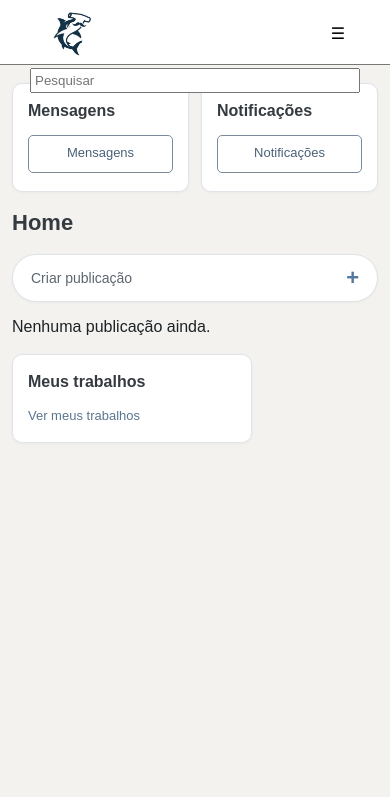
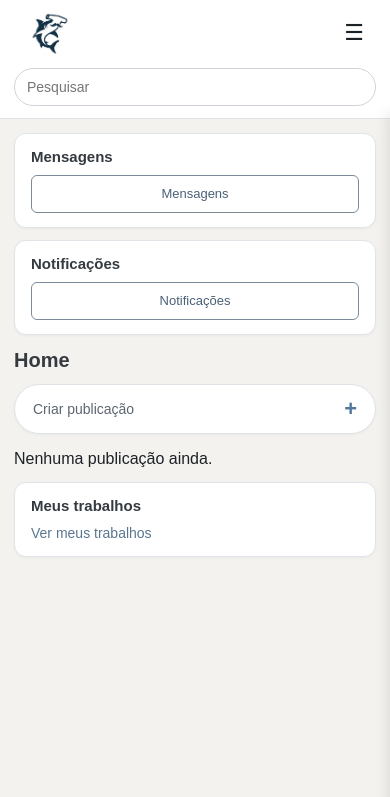
Before and after one commit to enzogyoshi/biconline, a PHP site: page /feed.php in a window 390 px wide. Shown: the top 797 px of the page. Run offline with PHP 8.4, Linux system fonts and the light colour scheme; data that the repository does not hold is empty.

Commit message:
atualizando feed

```diff
--- a/feed/feed.css
+++ b/feed/feed.css
@@ -14,23 +14,32 @@ nav {
     display: flex;
     justify-content: space-between;
     align-items: center;
-    background-color: white;
-    padding: 15px 30px;
-    border-bottom: 1px solid #777;
-    box-sizing: border-box;
-    height: 8vh;
+    background-color: #ffffff;
+    padding: 8px 30px;
+    border-bottom: 1px solid #dfe3e7;
     min-height: 65px;
     gap: 20px;
 }
 
-nav > img {
-    max-width: 150px;
+nav > img.logo,
+.logo img {
+    width: 72px;
+    max-width: 72px;
+    height: auto;
+    max-height: 46px;
+    object-fit: contain;
+    display: block;
+    flex-shrink: 0;
 }
 
 .pesquisa-header {
-    width: 190px;
-    height: 25px;
-    padding: 3px;
+    width: 220px;
+    max-width: 100%;
+    height: 36px;
+    padding: 6px 12px;
+    border: 1px solid #cfd4da;
+    border-radius: 20px;
+    font-size: 14px;
     margin-left: auto;
     margin-right: auto;
 }
@@ -50,12 +59,15 @@ nav > img {
 
 .nav-links a {
     text-decoration: none;
-    color: black;
+    color: #1d2226;
     font-size: 16px;
+    display: inline-flex;
+    align-items: center;
+    gap: 6px;
 }
 
 .nav-links a:hover {
-    color: blue;
+    color: #52789c;
 }
 
 .nav-links img {
@@ -82,54 +94,23 @@ nav > img {
 
 .menu-btn {
     display: none;
-    color: black;
-    padding: 10px 15px;
-    border-radius: 5px;
+    color: #1d2226;
+    padding: 8px 12px;
+    border-radius: 6px;
+    font-size: 22px;
     cursor: pointer;
     z-index: 2000;
 }
 
 .icone-casa {
-    font-size: 28px;
+    font-size: 26px;
     font-weight: bold;
-}
-
-@media (max-width: 999px) {
-    nav {
-        position: relative;
-    }
-
-    .menu-btn {
-        display: block;
-    }
-
-    .nav-links {
-        position: fixed;
-        top: 8vh;
-        right: 0;
-        width: 35vw;
-        height: 92vh;
-        background-color: white;
-        display: flex;
-        flex-direction: column;
-        justify-content: space-around;
-        align-items: center;
-        margin: 0;
-        padding: 0;
-        transform: translateX(100%);
-        transition: transform 0.3s ease;
-        z-index: 1500;
-    }
-
-    #menu-toggle:checked + .menu-btn + .nav-links {
-        transform: translateX(0);
-    }
 }
 
 .conteudo {
     width: 100%;
     max-width: 1200px;
-    margin: 28px auto;
+    margin: 24px auto;
     padding: 0 20px;
     display: grid;
     grid-template-columns: 180px minmax(0, 600px) 200px;
@@ -147,16 +128,16 @@ nav > img {
 
 .cartao {
     width: 100%;
-    padding: 18px 15px;
+    padding: 18px 16px;
     background-color: #ffffff;
     border: 1px solid #e0e4e8;
-    border-radius: 10px;
+    border-radius: 12px;
     box-shadow: 0 1px 3px rgba(0, 0, 0, 0.04);
 }
 
 .cartao h2 {
     font-size: 16px;
-    margin-bottom: 15px;
+    margin-bottom: 14px;
     font-weight: 600;
     color: #343a40;
 }
@@ -171,13 +152,13 @@ nav > img {
     position: relative;
     width: 100%;
     height: 38px;
-    line-height: 34px;
+    line-height: 36px;
     overflow: hidden;
     text-align: center;
     text-decoration: none;
     color: #4b6177;
     border: 1px solid #7b8b9c;
-    border-radius: 5px;
+    border-radius: 6px;
     font-family: Arial, sans-serif;
     font-size: 13px;
     transition: color 0.3s;
@@ -213,7 +194,7 @@ nav > img {
 }
 
 .titulo-feed {
-    margin: 0 0 18px;
+    margin: 0 0 16px;
     font-size: 22px;
     color: #343a40;
 }
@@ -224,7 +205,7 @@ nav > img {
     justify-content: space-between;
     gap: 12px;
     width: 100%;
-    padding: 12px 18px;
+    padding: 13px 18px;
     margin-bottom: 16px;
     background-color: #ffffff;
     border: 1px solid #dfe3e7;
@@ -261,15 +242,16 @@ nav > img {
     padding: 16px;
     background-color: #ffffff;
     border: 1px solid #dfe3e7;
-    border-radius: 10px;
+    border-radius: 12px;
     box-shadow: 0 1px 3px rgba(0, 0, 0, 0.04);
 }
 
 .publicacao-cabecalho {
     display: flex;
     align-items: center;
-    gap: 12px;
-    padding-bottom: 14px;
+    flex-wrap: wrap;
+    gap: 10px;
+    padding-bottom: 12px;
     border-bottom: 1px solid #edf0f2;
     width: 100%;
 }
@@ -295,7 +277,6 @@ a.publicacao-usuario:hover {
 }
 
 .publicacao-horario {
-    margin-top: 4px;
     font-size: 12px;
     color: #7a828a;
 }
@@ -308,15 +289,29 @@ a.publicacao-usuario:hover {
     overflow-wrap: anywhere;
 }
 
-.publicacao img {
+.publicacao-midia,
+.publicacao img,
+.publicacao video {
+    display: block;
     max-width: 100%;
     height: auto;
+    margin-top: 12px;
+    border-radius: 8px;
+}
+
+.publicacao-link {
+    display: inline-block;
+    margin-top: 10px;
+    font-size: 13px;
+    color: #52789c;
+    overflow-wrap: anywhere;
 }
 
 .link-trabalhos {
+    display: inline-block;
     color: #5b7690;
     text-decoration: none;
-    font-size: 13px;
+    font-size: 14px;
 }
 
 .link-trabalhos:hover {
@@ -392,92 +387,107 @@ a.publicacao-usuario:hover {
     background-color: #f5f5f5;
 }
 
+/* Tablet e telas médias */
+@media (max-width: 999px) {
+    nav {
+        position: relative;
+        padding: 10px 20px;
+    }
+
+    .menu-btn {
+        display: block;
+        margin-left: auto;
+    }
+
+    .nav-links {
+        position: fixed;
+        top: 65px;
+        right: 0;
+        width: 220px;
+        max-width: 75vw;
+        height: calc(100vh - 65px);
+        background-color: #ffffff;
+        border-left: 1px solid #dfe3e7;
+        box-shadow: -4px 0 12px rgba(0, 0, 0, 0.08);
+        flex-direction: column;
+        justify-content: flex-start;
+        align-items: flex-start;
+        padding: 24px 20px;
+        gap: 20px;
+        transform: translateX(100%);
+        transition: transform 0.3s ease;
+        z-index: 1500;
+    }
+
+    #menu-toggle:checked + .menu-btn + .nav-links {
+        transform: translateX(0);
+    }
+}
+
 @media (max-width: 900px) {
     .conteudo {
-        grid-template-columns: 160px minmax(0, 1fr);
+        grid-template-columns: 180px minmax(0, 1fr);
         gap: 16px;
     }
 
     .lateral-direita {
         grid-column: 1 / -1;
-        display: flex;
-        flex-direction: row;
-        align-items: flex-start;
-    }
-
-    .lateral-direita .cartao {
-        max-width: 240px;
     }
 }
 
+/* Celular */
 @media (max-width: 600px) {
     nav {
         flex-wrap: wrap;
         height: auto;
-        min-height: 65px;
-        padding: 12px;
-        gap: 10px;
+        padding: 10px 14px 12px;
+        gap: 8px 12px;
     }
 
     .pesquisa-header {
         order: 3;
+        flex: 0 0 100%;
         width: 100%;
-        margin: 0;
+        height: 38px;
+        margin: 4px 0 0;
     }
 
     .nav-links {
-        gap: 12px;
-    }
-
-    .nav-links a {
-        font-size: 12px;
+        top: 112px;
+        height: calc(100vh - 112px);
     }
 
     .conteudo {
         display: flex;
         flex-direction: column;
-        padding: 0 12px;
-        margin: 18px auto;
-        gap: 18px;
+        padding: 0 14px;
+        margin: 14px auto 24px;
+        gap: 14px;
     }
 
-    .lateral-esquerda {
-        display: grid;
-        grid-template-columns: 1fr 1fr;
+    .lateral-esquerda,
+    .lateral-direita {
+        display: flex;
+        flex-direction: column;
         width: 100%;
         gap: 12px;
     }
 
-    .feed {
-        order: 2;
+    .cartao {
+        padding: 14px 16px;
     }
 
-    .lateral-direita {
-        order: 3;
-        width: 100%;
-        flex-direction: row;
-        flex-wrap: wrap;
+    .cartao h2 {
+        font-size: 15px;
+        margin-bottom: 10px;
     }
 
-    .lateral-direita .cartao {
-        flex: 1;
-        min-width: 160px;
+    .titulo-feed {
+        font-size: 20px;
+        margin-bottom: 12px;
+    }
+
+    .publicacao {
+        padding: 14px 16px;
     }
 }
-
-nav {
-    height: 65px;
-    min-height: 65px;
-    padding: 8px 30px;
-    overflow: visible;
-}
-
-nav > img.logo {
-    width: 85px;
-    max-width: 85px;
-    height: 50px;
-    max-height: 50px;
-    object-fit: contain;
-    display: block;
-    flex-shrink: 0;
-}
```
